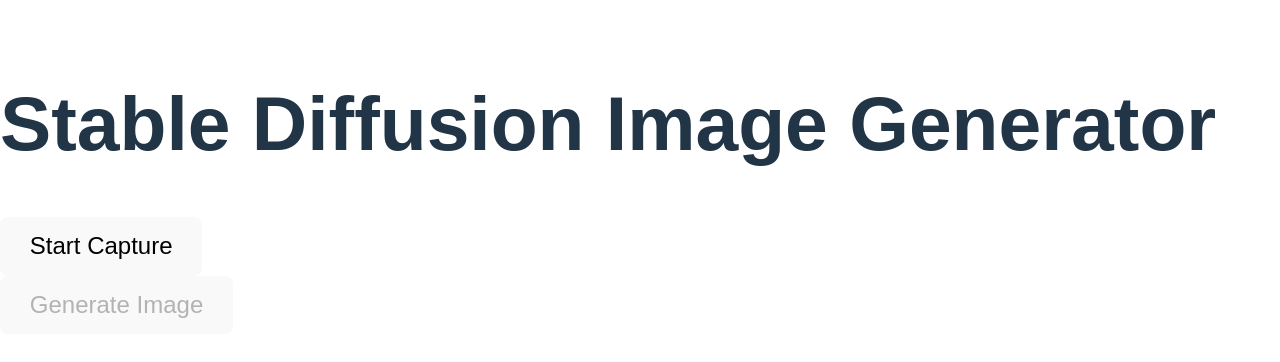
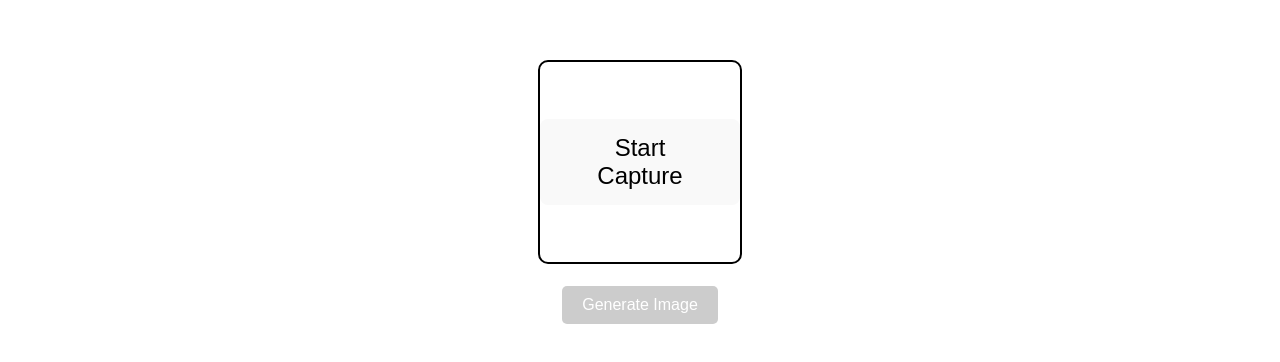
Before and after one commit to mondher812/Heritrace, a React (Vite) app in the folder frontend/: page /testing in a window 1280 px wide. Shown: the part 218-580 px from the top of the page. Built offline with nearby package versions, Linux system fonts and the light colour scheme; no server answers.

Commit message:
added image generator to results page

```diff
--- a/frontend/src/components/ImageGenerator.tsx
+++ b/frontend/src/components/ImageGenerator.tsx
@@ -14,22 +14,73 @@
     setCapturedImage(capturedImage);
   };
 
-  const handleGenerate = () => {
+  const handleGenerate = async () => {
     console.log("Generating Image with:", { prompt, capturedImage }); // Debugging
-    generateImage(prompt, capturedImage, setImageUrl, setError, setLoading);
+    setLoading(true);
+    setError(null);
+
+    try {
+      await generateImage(prompt, capturedImage, setImageUrl, setError, setLoading);
+    } catch (err) {
+      setError('Failed to generate image. Please try again.');
+      setLoading(false);
+    }
   };
 
   return (
-    <div>
-      <h1>Stable Diffusion Image Generator</h1>
-      <WebcamCapture onCapture={setCapturedImage} /> {/* Get webcam image */}
+    <div style={{ textAlign: 'center' }}>
 
-      <button onClick={handleGenerate} disabled={loading || !capturedImage}>
+      {/* Square Frame Placeholder */}
+      <div
+        style={{
+          width: '200px',
+          height: '200px',
+          border: '2px solid black',
+          borderRadius: '10px',
+          margin: '20px auto',
+          display: 'flex',
+          justifyContent: 'center',
+          alignItems: 'center',
+          overflow: 'hidden',
+          position: 'relative',
+        }}
+      >
+        {capturedImage ? (
+          // Display captured or generated image
+          <img
+            src={imageUrl || capturedImage}
+            alt={imageUrl ? 'Generated' : 'Captured'}
+            style={{
+              width: '100%',
+              height: '100%',
+              objectFit: 'cover',
+            }}
+          />
+        ) : (
+          // Display WebcamCapture component if no image is captured
+          <WebcamCapture onCapture={handleCapture} />
+        )}
+      </div>
+
+      {/* Generate Button */}
+      <button
+        onClick={handleGenerate}
+        disabled={loading || !capturedImage}
+        style={{
+          padding: '10px 20px',
+          fontSize: '16px',
+          backgroundColor: loading || !capturedImage ? '#ccc' : '#007bff',
+          color: '#fff',
+          border: 'none',
+          borderRadius: '5px',
+          cursor: loading || !capturedImage ? 'not-allowed' : 'pointer',
+        }}
+      >
         {loading ? 'Generating...' : 'Generate Image'}
       </button>
 
+      {/* Error Message */}
       {error && <p style={{ color: 'red' }}>{error}</p>}
-      {imageUrl && <img src={imageUrl} alt="Generated" />}
     </div>
   );
 };
--- a/frontend/src/components/WebcamCapture.css
+++ b/frontend/src/components/WebcamCapture.css
@@ -1,24 +1,13 @@
-.webcam-capture {
-    margin-top: 20px;
+.webcam-container {
+    width: 100%;
+    height: 100%;
+    display: flex;
+    justify-content: center;
+    align-items: center;
   }
 
-  .webcam-capture video {
-    border: 1px solid #ddd;
-    border-radius: 5px;
+  .webcam {
+    width: 100%;
+    height: 100%;
+    object-fit: cover;
   }
-
-  .webcam-capture button {
-    margin: 10px;
-    padding: 10px 20px;
-    font-size: 16px;
-    background-color: #007bff;
-    color: #fff;
-    border: none;
-    border-radius: 5px;
-    cursor: pointer;
-    transition: background-color 0.3s ease;
-  }
-
-  .webcam-capture button:hover {
-    background-color: #0056b3;
-  }
--- a/frontend/src/pages/result.css
+++ b/frontend/src/pages/result.css
@@ -1,11 +1,59 @@
 .result-container {
-    width: 100vw;
-    height: 100vh;
-    display: flex;
-    flex-direction: column;
-    justify-content: center;
-    align-items: center;
-    background-color: #d3d3d3; /* ✅ Light gray background */
-    color: black;
-    font-size: 20px;
-  }
+  width: 80%;
+  margin: 0 auto;
+  padding: 20px;
+  background-color: #f9f9f9;
+  border-radius: 10px;
+  box-shadow: 0 4px 8px rgba(0, 0, 0, 0.1);
+  font-family: Arial, sans-serif;
+}
+
+.result-container h1 {
+  text-align: center;
+  margin-bottom: 20px;
+  color: #333;
+}
+
+.results {
+  margin-bottom: 20px;
+  color:#000
+}
+
+.result-section {
+  margin-bottom: 20px;
+}
+
+.result-section h2 {
+  font-size: 1.5rem;
+  color: #000;
+  margin-bottom: 10px;
+}
+
+.result-section p {
+  font-size: 1.1rem;
+  color: #333;
+  margin: 0;
+}
+
+.button-container {
+  display: flex;
+  justify-content: space-between;
+  margin-top: 20px;
+}
+
+.button-container .back-button,
+.button-container .try-again-button {
+  padding: 10px 20px;
+  font-size: 1rem;
+  color: #fff;
+  background-color: #000000;
+  border: none;
+  border-radius: 5px;
+  cursor: pointer;
+  transition: background-color 0.3s ease;
+}
+
+.button-container .back-button:hover,
+.button-container .try-again-button:hover {
+  background-color: #000000;
+}
--- a/frontend/src/pages/result.tsx
+++ b/frontend/src/pages/result.tsx
@@ -1,6 +1,7 @@
 import React from "react";
 import { useLocation, useNavigate } from "react-router-dom";
 import "./result.css";
+import ImageGenerator from "../components/ImageGenerator";
 
 const Result: React.FC = () => {
   const location = useLocation();
@@ -29,11 +30,12 @@
       <h1>Results for "{name}"</h1>
 
       <div className="results">
+        <ImageGenerator/>
         <p><strong>Country of Origin:</strong> {response.country || "N/A"}</p>
         <p><strong>Meaning:</strong> {response.meaning || "N/A"}</p>
-        <div><strong>Popular Food:</strong> {renderObjectValues(response.food)}</div>
-        <div><strong>Traditional Clothes:</strong> {renderObjectValues(response.clothes)}</div>
-        <div><strong>Language Spoken:</strong> {renderObjectValues(response.language)}</div>
+        <p><strong>Popular Food:</strong> {renderObjectValues(response.food)}</p>
+        <p><strong>Traditional Clothes:</strong> {renderObjectValues(response.clothes)}</p>
+        <p><strong>Language Spoken:</strong> {renderObjectValues(response.language)}</p>
         <p><strong>Overall Summary:</strong> {response.summary || "N/A"}</p>
       </div>
 
```
